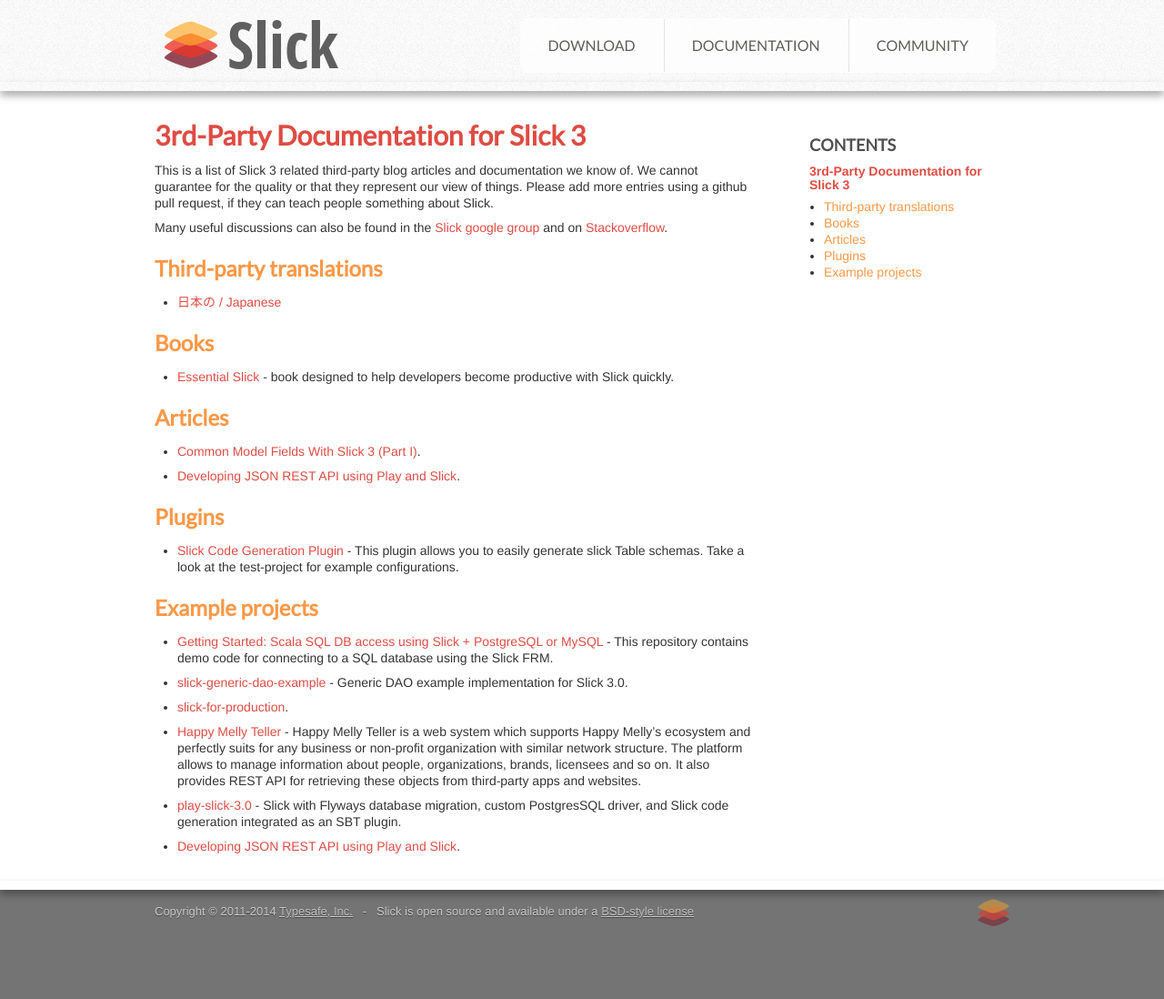
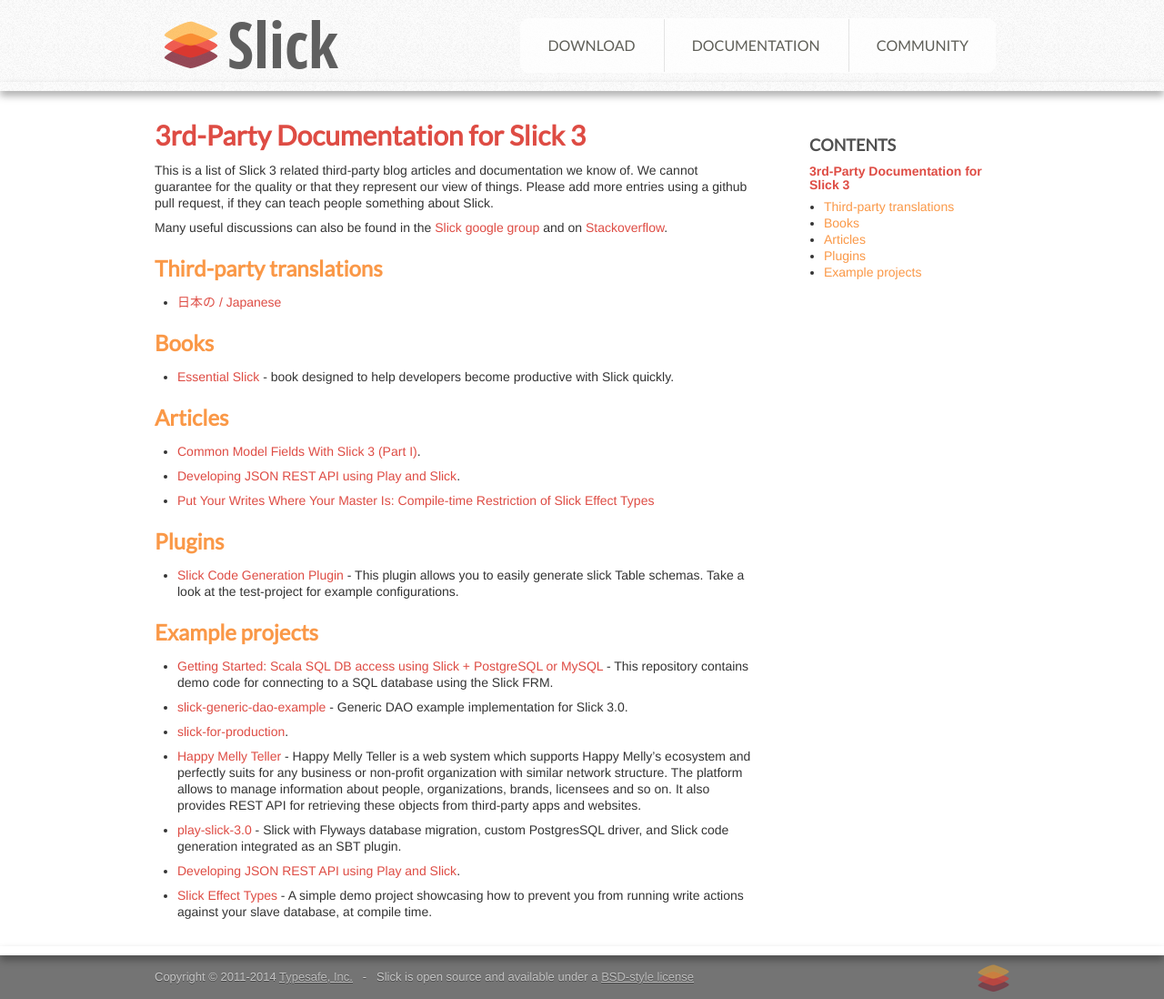
Before and after one commit to slick/slick.github.com, a Jekyll site: the page built from docs/third-party-slick-3.md, in a window 1280 px wide. Shown: the whole page at 91% size. Built offline with Jekyll 4.4.1, drawn with Linux system fonts in a browser that asks for light colours; before the commit the page ends 1026 px from its top, so only the background shows below that.

Commit message:
Add links to effect types article and example

```diff
--- a/docs/third-party-slick-3.md
+++ b/docs/third-party-slick-3.md
@@ -24,6 +24,8 @@
 
 - [Developing JSON REST API using Play and Slick](http://olivebh.com/scala-play-slick.html).
 
+- [Put Your Writes Where Your Master Is: Compile-time Restriction of Slick Effect Types](http://danielwestheide.com/blog/2015/06/28/put-your-writes-where-your-master-is-compile-time-restriction-of-slick-effect-types.html)
+
 ## Plugins
 
 - [Slick Code Generation Plugin](https://github.com/muuki88/sbt-slick) - This plugin allows you to easily generate slick Table schemas. Take a look at the test-project for example configurations.
@@ -42,3 +44,5 @@
 - [play-slick-3.0](https://github.com/wsargent/play-slick-3.0) - Slick with Flyways database migration, custom PostgresSQL driver, and Slick code generation integrated as an SBT plugin.
 
 - [Developing JSON REST API using Play and Slick](https://github.com/olivebh/play-slick).
+
+- [Slick Effect Types](https://github.com/dwestheide/slick-effect-types) - A simple demo project showcasing how to prevent you from running write actions against your slave database, at compile time.
```
